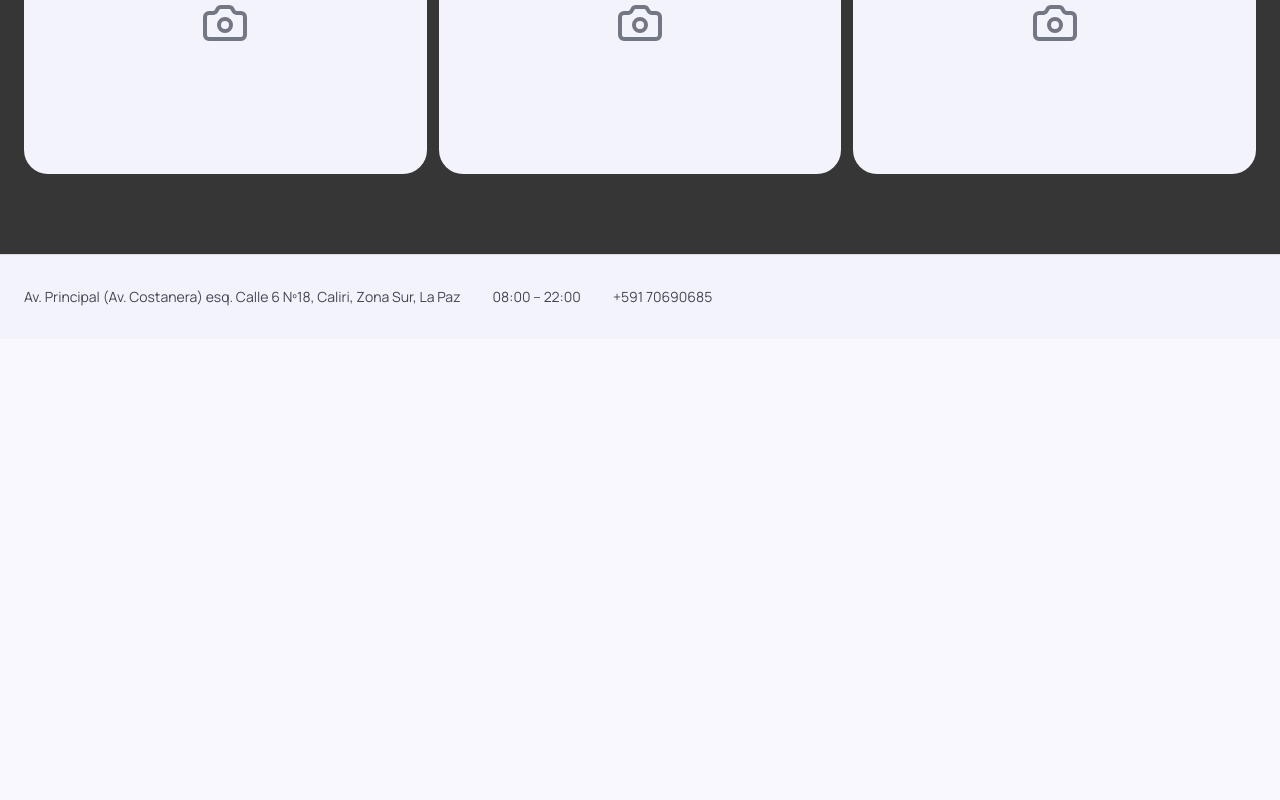
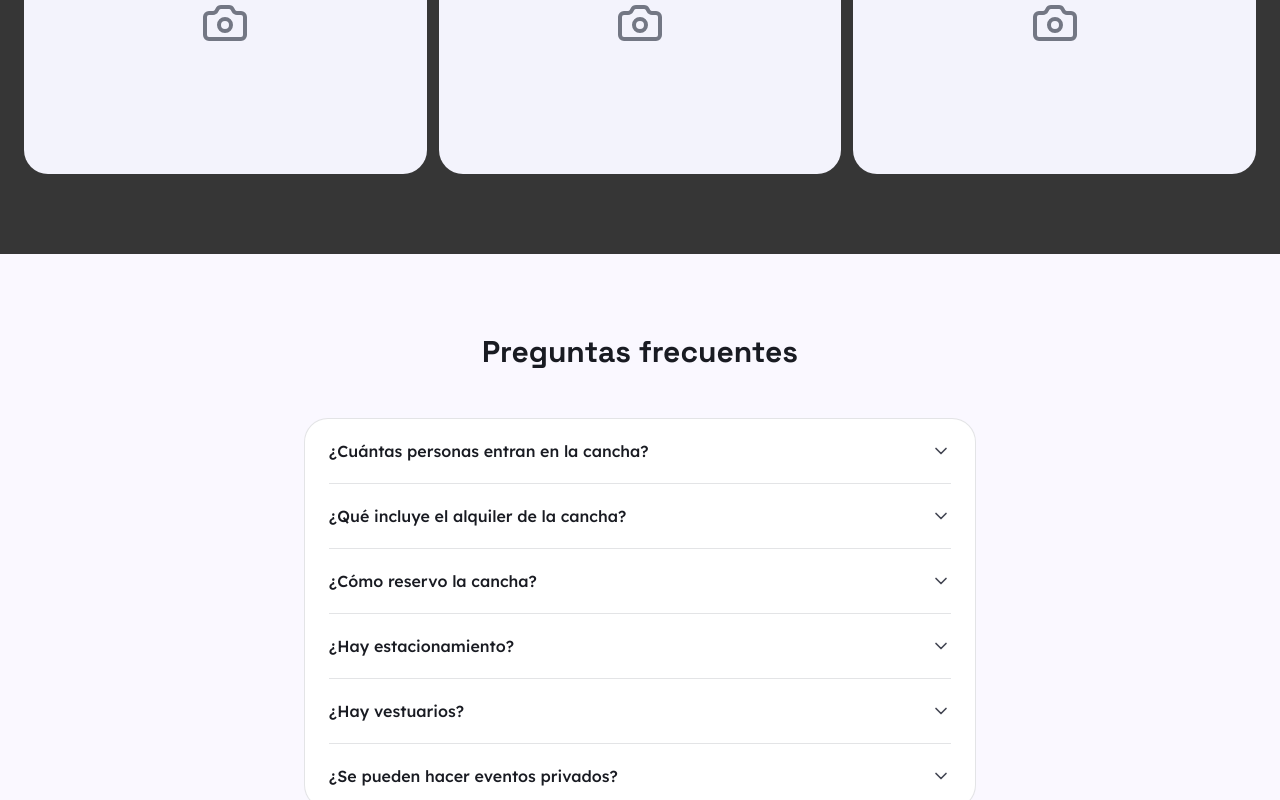
Before and after one commit to Sirius-Tech-Partners/break-point-web, a Next.js app: page / in a window 1280 px wide. Shown: the part 2000-2800 px from the top of the page. Before the commit the page ends 2339 px from the top, so only its background shows below. Built offline with nearby package versions, Linux system fonts and the light colour scheme.

Commit message:
feat(E2.4): add FaqSection accordion and finalize home page assembly
Six-question FAQ with expand/collapse, final WhatsApp CTA section, and
sections in required order: Hero → SegmentCards → AmenitiesGrid →
GalleryGrid → FaqSection → CTA. Home page statically generated.

```diff
--- a/app/page.tsx
+++ b/app/page.tsx
@@ -2,8 +2,10 @@ import { HeroSection } from '@/components/sections/hero-section'
 import { SegmentCards } from '@/components/sections/segment-cards'
 import { AmenitiesGrid } from '@/components/sections/amenities-grid'
 import { GalleryGrid } from '@/components/sections/gallery-grid'
+import { FaqSection } from '@/components/sections/faq-section'
 import { AvailabilityBadge } from '@/components/ui/availability-badge'
 import { WhatsAppButton } from '@/components/ui/whatsapp-button'
+import { AnimatedSection } from '@/components/ui/animated-section'
 import { siteConfig } from '@/config/site'
 
 export default function HomePage() {
@@ -22,9 +24,34 @@ export default function HomePage() {
 
         <WhatsAppButton variant="inline" page="home" />
       </HeroSection>
-      <SegmentCards />
-      <AmenitiesGrid />
-      <GalleryGrid />
+
+      <AnimatedSection delay={0}>
+        <SegmentCards />
+      </AnimatedSection>
+
+      <AnimatedSection delay={0.1}>
+        <AmenitiesGrid />
+      </AnimatedSection>
+
+      <AnimatedSection delay={0.2}>
+        <GalleryGrid />
+      </AnimatedSection>
+
+      <FaqSection />
+
+      <AnimatedSection delay={0.3}>
+        <section className="w-full bg-dark py-[var(--spacing-xl)]">
+          <div className="mx-auto flex max-w-[var(--spacing-container)] flex-col items-center gap-6 px-[var(--spacing-gutter)] text-center">
+            <h2 className="font-heading text-3xl font-bold text-white md:text-4xl">
+              ¿Listo para reservar?
+            </h2>
+            <p className="max-w-md font-body text-base text-white/70">
+              Escribinos por WhatsApp y te confirmamos disponibilidad en minutos.
+            </p>
+            <WhatsAppButton variant="inline" page="home" />
+          </div>
+        </section>
+      </AnimatedSection>
     </>
   )
 }
--- /dev/null
+++ b/components/sections/faq-section.tsx
@@ -0,0 +1,93 @@
+'use client'
+
+import { useState } from 'react'
+import { ChevronDown } from 'lucide-react'
+import { cn } from '@/lib/utils'
+import { AnimatedSection } from '@/components/ui/animated-section'
+
+const FAQS: { question: string; answer: string }[] = [
+  {
+    question: '¿Cuántas personas entran en la cancha?',
+    answer:
+      'La cancha está habilitada para partidos de fútbol 5 (5 vs 5) con un máximo de 10 jugadores en cancha. El complejo puede recibir hasta 30 personas entre jugadores y espectadores.',
+  },
+  {
+    question: '¿Qué incluye el alquiler de la cancha?',
+    answer:
+      'El alquiler incluye uso de cancha con iluminación nocturna, acceso a los baños H/M y agua potable. El área de parrilla y el salón para eventos se contratan por separado.',
+  },
+  {
+    question: '¿Cómo reservo la cancha?',
+    answer:
+      'Reservás por WhatsApp — te mandamos el link de contacto en esta misma página. Confirmamos disponibilidad y te enviamos los datos de pago para asegurar el turno.',
+  },
+  {
+    question: '¿Hay estacionamiento?',
+    answer:
+      'No hay estacionamiento propio en el complejo. Hay espacio en la vía pública sobre la calle principal a pocos metros de la entrada.',
+  },
+  {
+    question: '¿Hay vestuarios?',
+    answer:
+      'No hay vestuarios. El complejo cuenta con baños H/M completos para uso de jugadores y asistentes.',
+  },
+  {
+    question: '¿Se pueden hacer eventos privados?',
+    answer:
+      'Sí. Disponemos de salón para eventos, área de parrilla y cocina equipada. Ideal para cumpleaños, reuniones corporativas y celebraciones. Consultanos por WhatsApp para cotizar.',
+  },
+]
+
+function FaqItem({ question, answer }: { question: string; answer: string }) {
+  const [open, setOpen] = useState(false)
+
+  return (
+    <li className="border-b border-outline/20 last:border-b-0">
+      <button
+        type="button"
+        aria-expanded={open}
+        onClick={() => setOpen((v) => !v)}
+        className="flex w-full items-center justify-between gap-4 py-5 text-left font-ui text-base font-medium text-on-surface transition-colors hover:text-primary-500"
+      >
+        <span>{question}</span>
+        <ChevronDown
+          size={20}
+          aria-hidden="true"
+          className={cn(
+            'shrink-0 text-on-surface-var transition-transform duration-300',
+            open && 'rotate-180'
+          )}
+        />
+      </button>
+
+      <div
+        className={cn(
+          'overflow-hidden transition-all duration-300 ease-in-out',
+          open ? 'max-h-96 pb-5' : 'max-h-0'
+        )}
+      >
+        <p className="font-body text-sm leading-relaxed text-on-surface-var">{answer}</p>
+      </div>
+    </li>
+  )
+}
+
+export function FaqSection() {
+  return (
+    <AnimatedSection delay={0.1}>
+      <section className="w-full bg-surface">
+        <div className="mx-auto max-w-[var(--spacing-container)] px-[var(--spacing-gutter)] py-[var(--spacing-xl)]">
+          <h2 className="mb-[var(--spacing-lg)] text-center font-heading text-3xl font-bold text-on-surface">
+            Preguntas frecuentes
+          </h2>
+
+          <ul className="mx-auto max-w-2xl divide-y-0 list-none rounded-xl border border-outline/20 bg-white px-6">
+            {FAQS.map(({ question, answer }) => (
+              <FaqItem key={question} question={question} answer={answer} />
+            ))}
+          </ul>
+        </div>
+      </section>
+    </AnimatedSection>
+  )
+}
```
